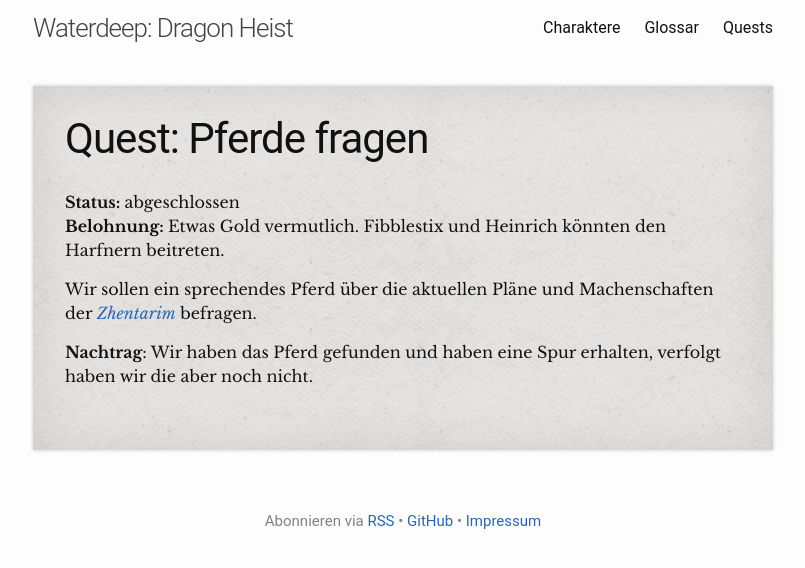
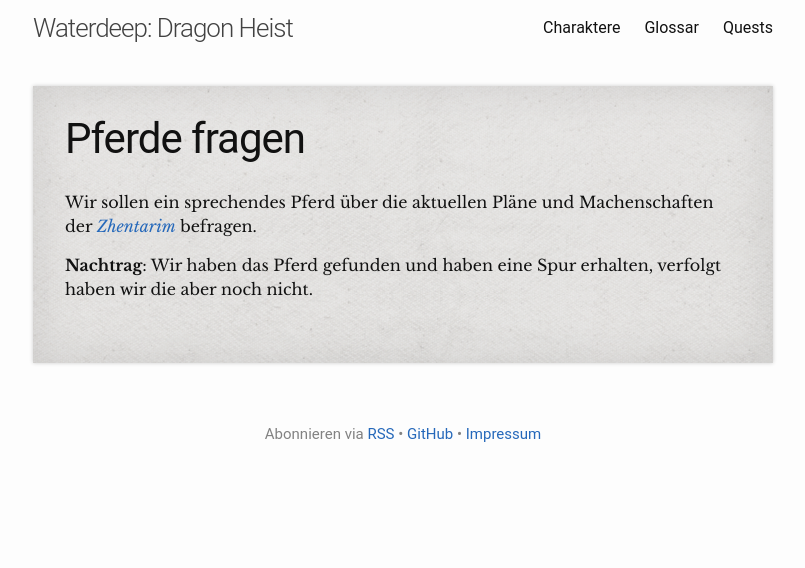
Before and after one commit to Wayneoween/dnd5e_story_wdh, a Jekyll site: the page built from _quests/pferde_fragen.md, in a window 1280 px wide. Shown: the top 568 px of the page, without its empty margins (237-1042 px from the left). Built offline with Jekyll 4.4.1, drawn with Linux system fonts in a browser that asks for light colours; some web fonts are replaced.

Commit message:
fix quest pages

```diff
--- a/_quests/pferde_fragen.md
+++ b/_quests/pferde_fragen.md
@@ -1,8 +1,8 @@
 ---
 title: Pferde fragen
 status: abgeschlossen
-layout: quest
 reward: Etwas Gold vermutlich. Fibblestix und Heinrich könnten den Harfnern beitreten.
+layout: page
 ---
 
 Wir sollen ein sprechendes Pferd  über die aktuellen Pläne und Machenschaften
```
Also changed, not shown: _posts/2019-09-02-renovierungsarbeiten.md (+1 -1 lines), _quests/den_eremiten_fragen.md (+1 -0 lines), _quests/eine_kleine_vogelscheuche.md (+1 -1 lines), _quests/floon_blagmaar_suchen.md (+1 -1 lines), _quests/taschentuecher_stehlen.md (renamed from _quests/taschentücher_stehlen.md, +2 -2 lines).
